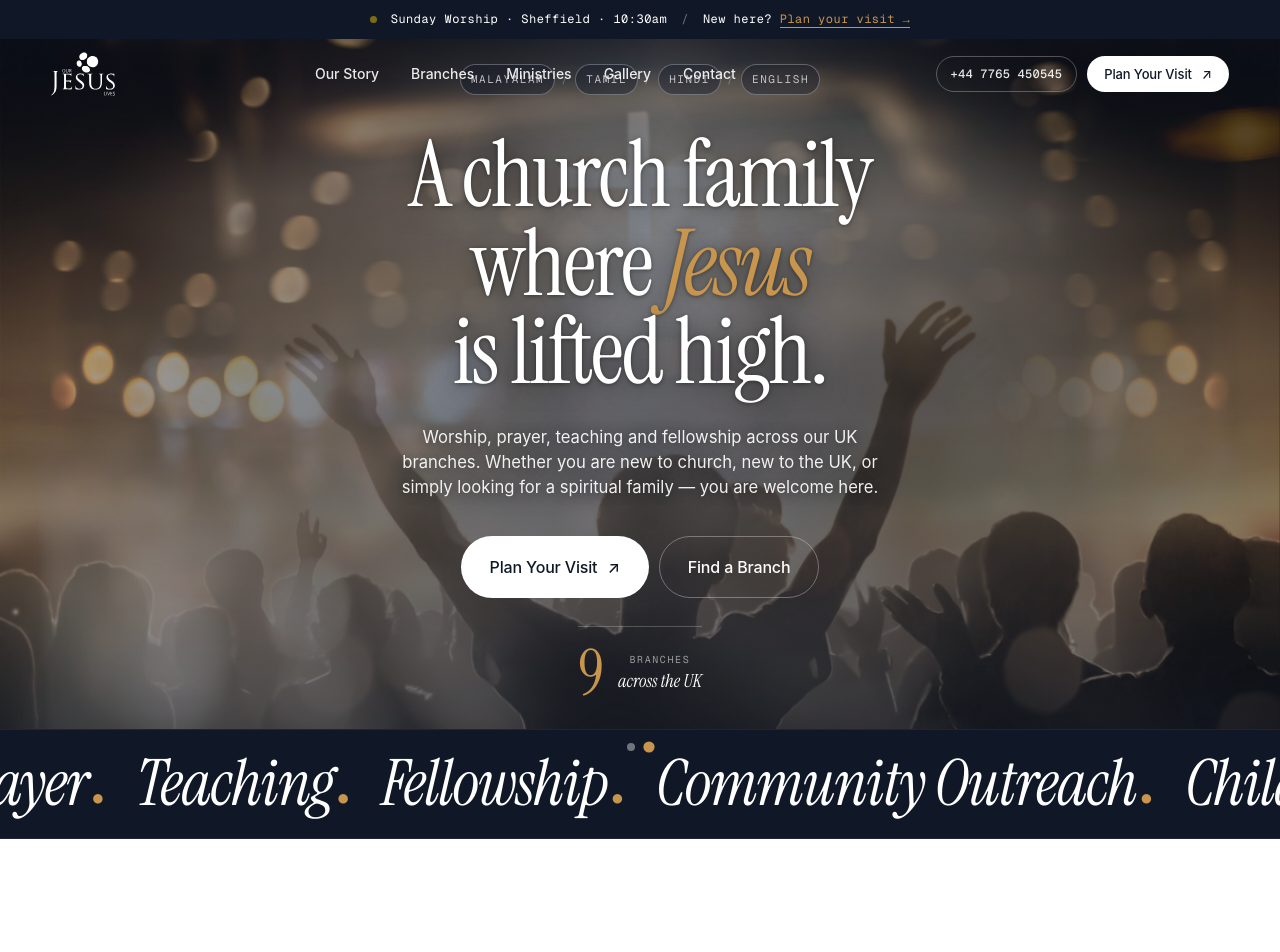
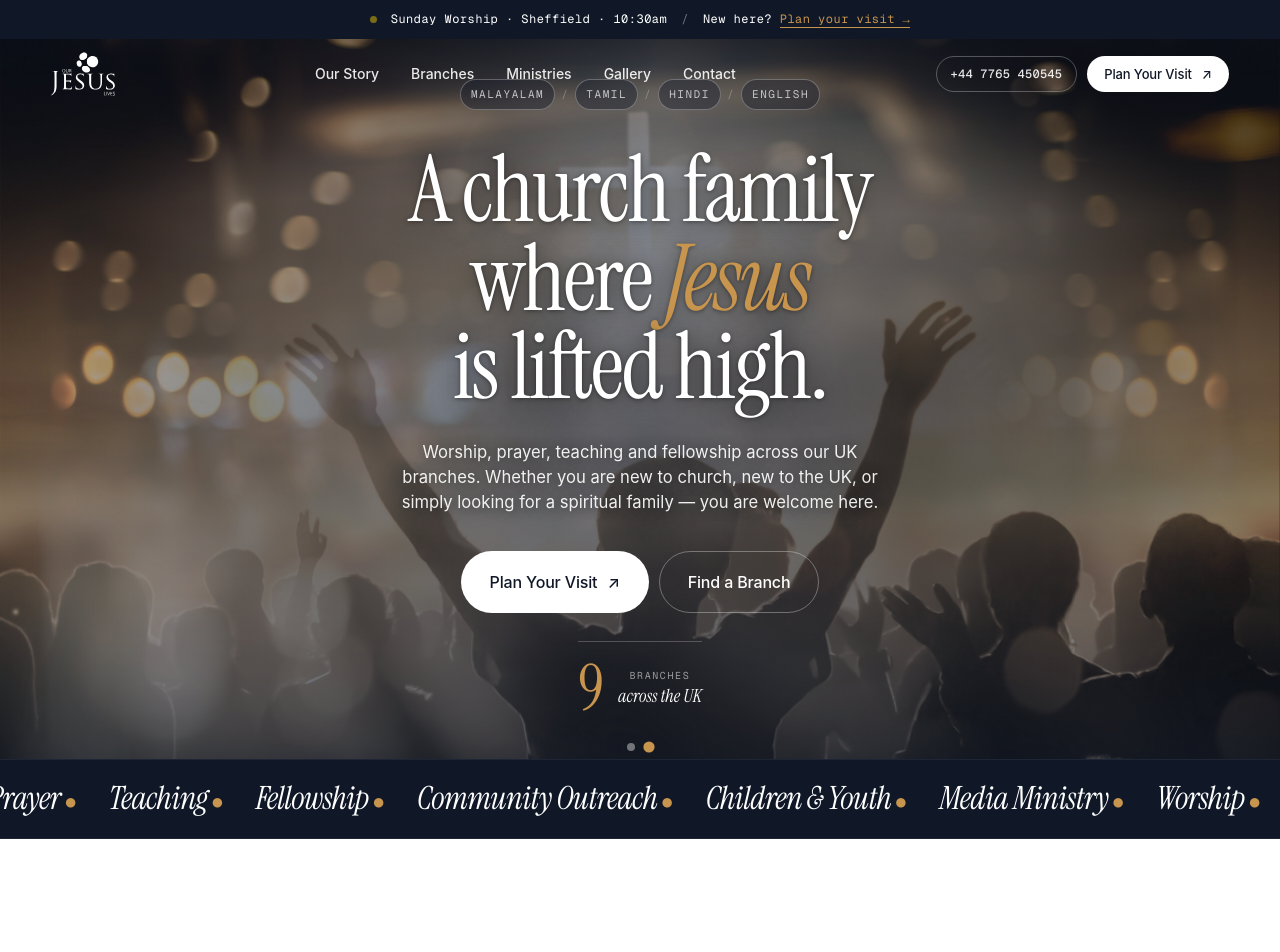
Before and after one commit to ourjesuslives2026/ourjesuslives, a React (Vite) app: page / in a window 1280 px wide. Shown: the top 952 px of the page. Built offline with nearby package versions, Linux system fonts and the light colour scheme; a web font is replaced by a local one.

Commit message:
Reduce marquee ticker font size
Co-Authored-By: Claude Sonnet 4.6 <noreply@anthropic.com>

```diff
--- a/src/index.css
+++ b/src/index.css
@@ -521,7 +521,7 @@ body:not(.nav-scrolled) .nav__links a.is-active { background: rgba(255,255,255,0
 .marquee__track span {
   font-family: var(--f-serif);
   font-style: italic;
-  font-size: clamp(32px, 5vw, 64px);
+  font-size: clamp(18px, 2.5vw, 36px);
   font-weight: 400;
   line-height: 1;
   letter-spacing: -0.02em;
```
